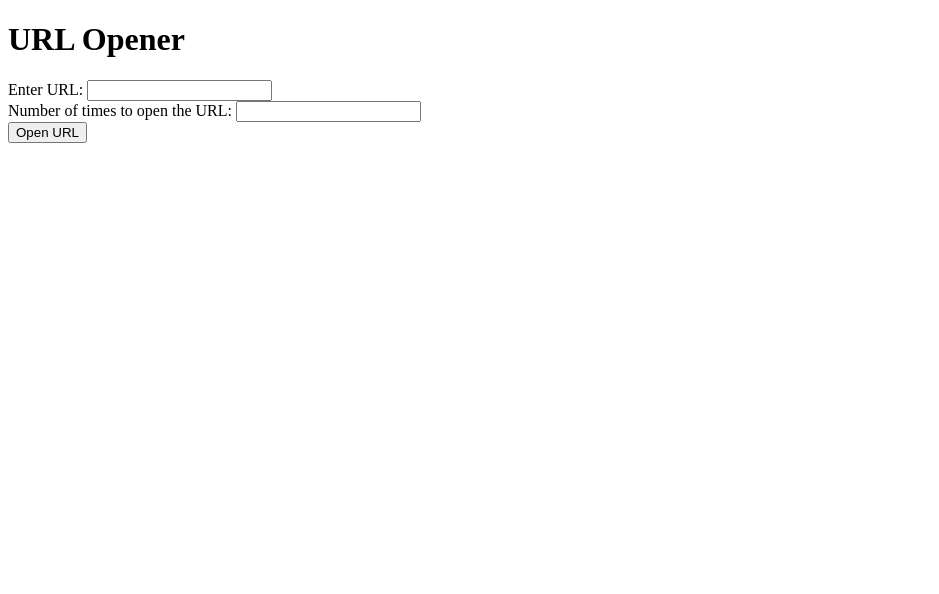
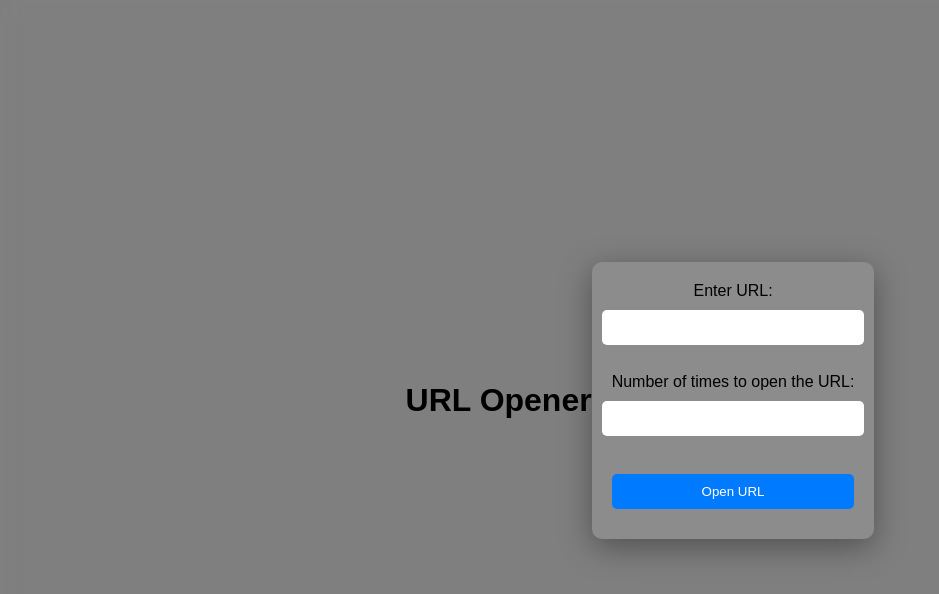
Before and after one commit to HenryTheAddict/HistoryFlood, a plain HTML site: page index.html in a window 1280 px wide. Shown: the whole page, without its empty margins (0-939 px from the left). Drawn offline with Linux system fonts and the light colour scheme.

Commit message:
Update index.html

```diff
--- a/index.html
+++ b/index.html
@@ -1,10 +1,85 @@
-
 <!DOCTYPE html>
 <html lang="en">
 <head>
     <meta charset="UTF-8">
     <meta name="viewport" content="width=device-width, initial-scale=1.0">
     <title>URL Opener</title>
+    <style>
+        body {
+            display: flex;
+            justify-content: center;
+            align-items: center;
+            height: 100vh;
+            margin: 0;
+            font-family: Arial, sans-serif;
+            background: rgba(0, 0, 0, 0.5);
+            backdrop-filter: blur(10px);
+            -webkit-backdrop-filter: blur(10px);
+            animation: fadeIn 2s ease-in-out;
+        }
+
+        @keyframes fadeIn {
+            from { opacity: 0; }
+            to { opacity: 1; }
+        }
+
+        form {
+            display: flex;
+            flex-direction: column;
+            align-items: center;
+            background: rgba(255, 255, 255, 0.1);
+            padding: 20px;
+            border-radius: 10px;
+            box-shadow: 0 8px 32px rgba(0, 0, 0, 0.37);
+            backdrop-filter: blur(10px);
+            -webkit-backdrop-filter: blur(10px);
+            animation: fadeIn 3s ease-in-out;
+        }
+
+        input, button {
+            margin: 10px 0;
+            padding: 10px;
+            width: 100%;
+            border: none;
+            border-radius: 5px;
+        }
+
+        button {
+            background-color: #007bff;
+            color: white;
+            cursor: pointer;
+            transition: transform 0.2s;
+        }
+
+        button:hover {
+            transform: scale(1.1);
+            background-color: #0056b3;
+        }
+
+        @media (prefers-color-scheme: dark) {
+            body {
+                background: rgba(0, 0, 0, 0.85);
+            }
+
+            form {
+                background: rgba(255, 255, 255, 0.1);
+            }
+
+            input, button {
+                background: rgba(255, 255, 255, 0.1);
+                color: white;
+            }
+
+            button {
+                background-color: #007bff;
+            }
+
+            button:hover {
+                background-color: #0056b3;
+            }
+        }
+
+    </style>
 </head>
 <body>
     <h1>URL Opener</h1>
```
